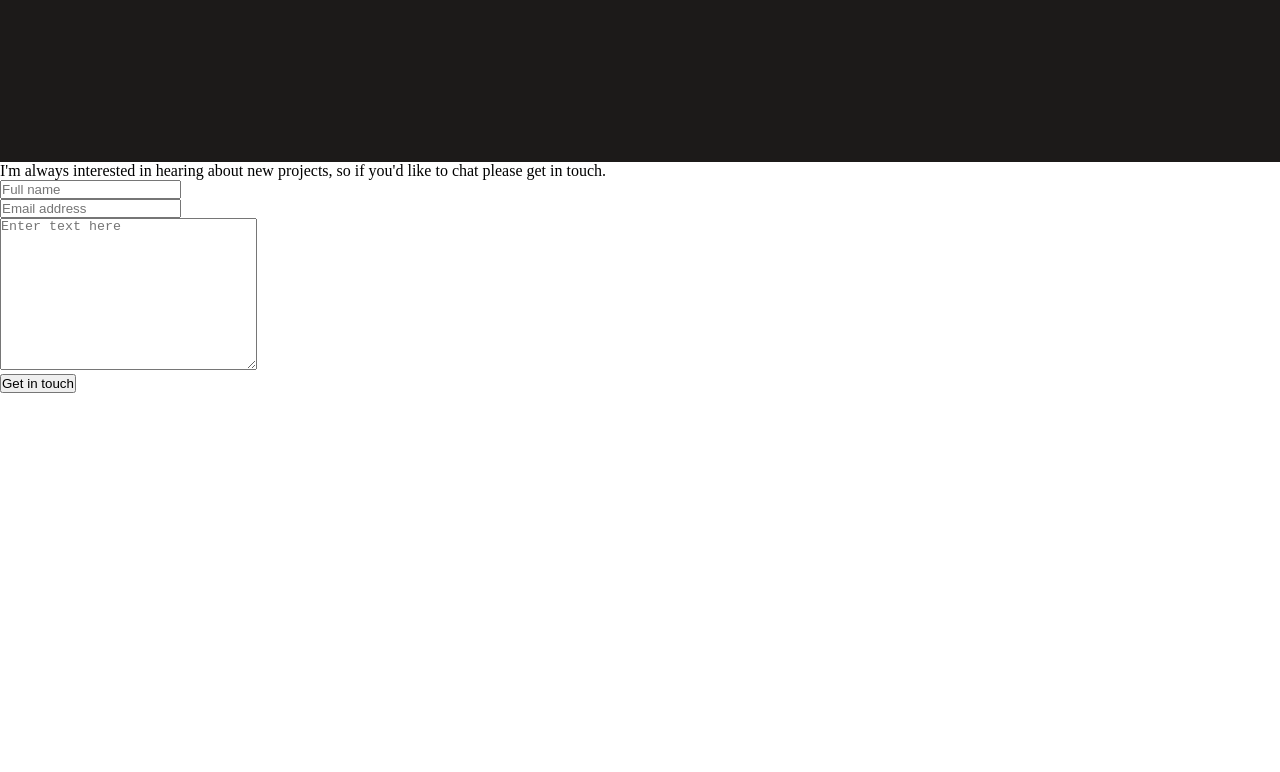
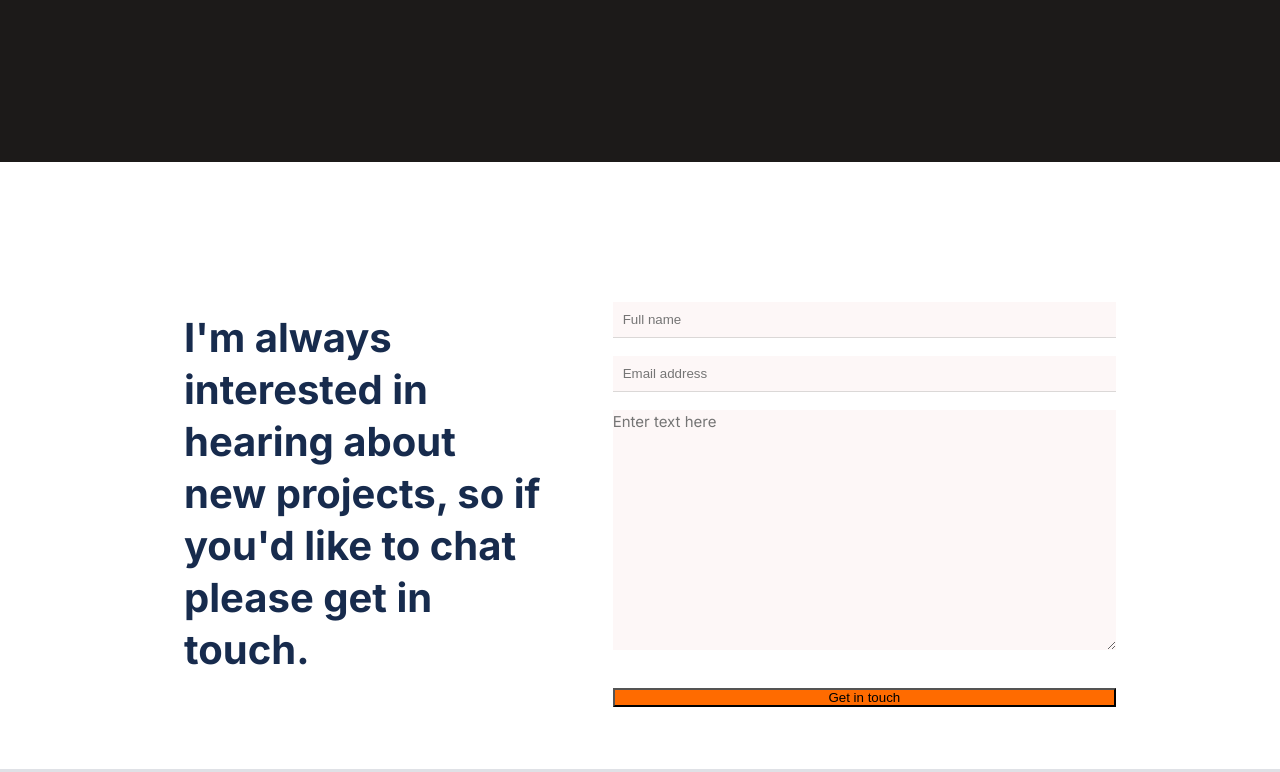
Before and after one commit to thecodechaser/contact-form-CR-training, a plain HTML site: page index.html in a window 1280 px wide. Shown: the part 6545-7317 px from the top of the page. Before the commit the page ends 6938 px from the top, so only its background shows below. Drawn offline with Linux system fonts and the light colour scheme.

Commit message:
Add styling for form

```diff
--- a/css/main.css
+++ b/css/main.css
@@ -326,6 +326,131 @@ li {
   list-style: inside url("../media/svg/circle.svg");
 }
 
-.footer {
+#contact_form {
+  width: 375px;
+  margin: auto;
+  background: #fff;
+  height: 100%;
+}
+
+#contact_form p {
+  margin: 120px 24px 73px 24px;
+  text-align: center;
+  font-weight: 700;
+  font-size: 32px;
+  font-family: "Inter", sans-serif;
+  color: #172b4d;
+  line-height: 44px;
+}
+
+#contact_form p span {
+  display: none;
+}
+
+form {
+  margin-left: 24px;
+  margin-right: 24px;
   display: flex;
+  flex-direction: column;
 }
+
+form input {
+  padding: 10px;
+  border: none;
+  outline: none;
+  background: #fdf7f7;
+  border-bottom: 1px solid #dbd8d7;
+  color: #979493;
+}
+
+textarea {
+  border: none;
+  background: #fdf7f7;
+  color: #3c3a39;
+  font-family: "Inter", sans-serif;
+  font-size: 15px;
+  line-height: 24px;
+}
+
+#contact_form button:enabled {
+  background-color: #ff6b00;
+}
+
+#contact_form button:hover {
+  background-color: #fff5e1;
+  transform: scale(1.1);
+  color: #e05304;
+  border: 1px solid #e05304;
+}
+
+#contact_form button:active {
+  background-color: #e05304;
+  color: #f4f1f0;
+}
+
+#contact_form button:disabled {
+  background-color: #f4f1f0;
+  color: #5b5957;
+  border: 1px solid #5b5957;
+}
+
+@media (min-width: 768px) {
+  #contact_form {
+    width: 100%;
+    display: flex;
+    justify-content: space-evenly;
+    border-bottom: 3px solid #dfe1e6;
+  }
+
+  #contact_form p {
+    text-align: unset;
+    margin-top: 130px;
+  }
+
+  #contact_form p span {
+    display: unset;
+  }
+
+  #contact_form form {
+    margin-top: 140px;
+  }
+}
+
+@media (min-width: 1080px) {
+  #contact_form {
+    width: 100%;
+    display: flex;
+    padding: 0 140px;
+  }
+
+  #contact_form p {
+    text-align: unset;
+    margin-top: 130px;
+    font-size: 40px;
+    padding: 20px;
+    width: 47%;
+    line-height: 52px;
+  }
+
+  #contact_form p span {
+    display: unset;
+  }
+
+  #contact_form form {
+    margin-top: 140px;
+    width: 60%;
+  }
+
+  .submitButton {
+    margin: 20px 0 !important;
+  }
+}
+
+
+/* Mobile */
+@media (max-width: 767px) {
+
+#content_form {
+  width: 100%;
+}
+}
```
